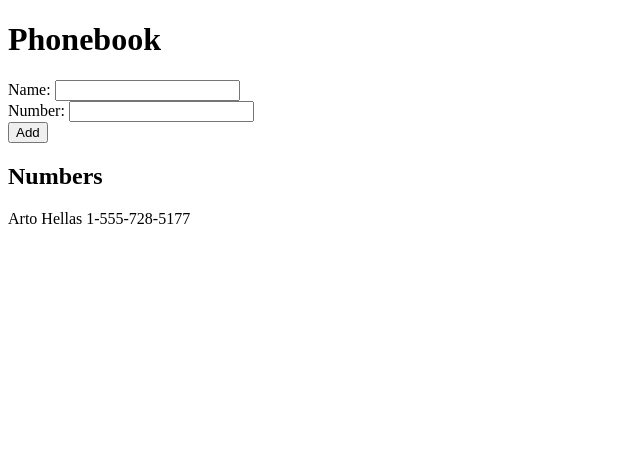
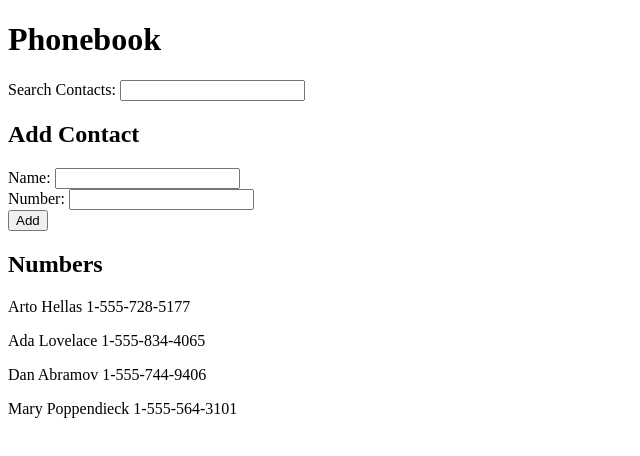
Before and after one commit to kimarimt/fullstack_open, a React (Vite) app in the folder part2/phonebook/: page / in a window 1280 px wide. Shown: the top 456 px of the page, without its empty margins (0-640 px from the left). Built offline with nearby package versions, Linux system fonts and the light colour scheme.

Commit message:
finished exercise 2.9

```diff
--- a/part2/phonebook/src/App.jsx
+++ b/part2/phonebook/src/App.jsx
@@ -2,11 +2,18 @@ import { useState } from 'react'
 
 const App = () => {
   const [persons, setPersons] = useState([
-    { name: 'Arto Hellas', number: '1-555-728-5177' }
+    { name: 'Arto Hellas', number: '1-555-728-5177', id: 1 },
+    { name: 'Ada Lovelace', number: '1-555-834-4065', id: 2 },
+    { name: 'Dan Abramov', number: '1-555-744-9406', id: 3 },
+    { name: 'Mary Poppendieck', number: '1-555-564-3101', id: 4 }
+
   ])
 
   const [name, setName] = useState('')
   const [number, setNumber] = useState('')
+  const [filter, setFilter] = useState('')
+
+  const filteredContacts = persons.filter(p => p.name.includes(filter))
 
   const addPerson = (event) => {
     event.preventDefault()
@@ -24,6 +31,16 @@ const App = () => {
   return (
     <div>
       <h1>Phonebook</h1>
+      <div>
+        <label htmlFor='search'>Search Contacts: </label>
+        <input
+          id='search'
+          type='text'
+          value={filter}
+          onChange={({ target }) => setFilter(target.value)}
+        />
+      </div>
+      <h2>Add Contact</h2>
       <form onSubmit={addPerson}>
         <div>
           <label htmlFor='name'>Name: </label>
@@ -48,11 +65,9 @@ const App = () => {
         </div>
       </form>
       <h2>Numbers</h2>
-      {persons.map(person => (
-        <div key={person.name}>
-          <span>{person.name} {person.number}</span>
-        </div>
-      ))}
+      {filteredContacts.map(person =>
+        <p key={person.id}>{person.name} {person.number}</p>
+      )}
     </div>
   )
 }
```
